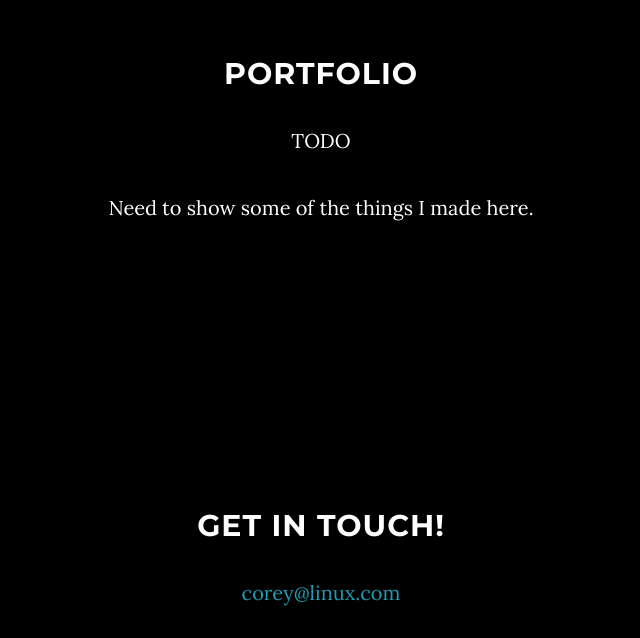
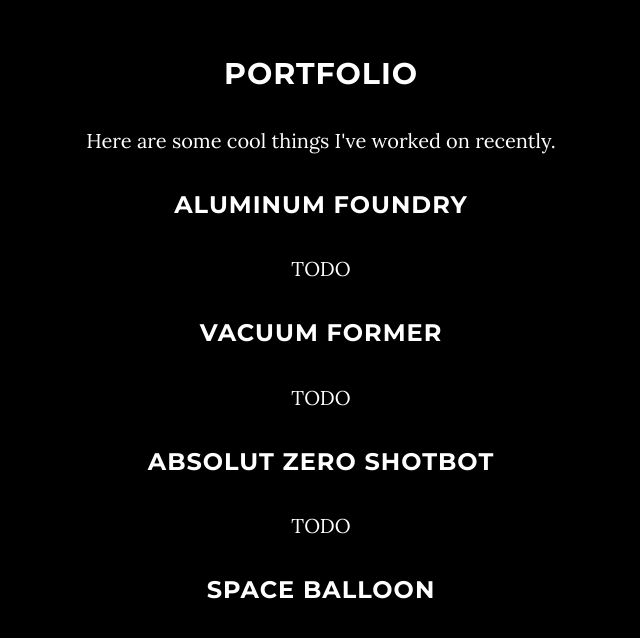
Before and after one commit to C-o-r-E/C-o-r-E.github.io, a plain HTML site: page index.html in a window 1280 px wide. Shown: the part 1870-2508 px from the top of the page, without its empty margins (319-959 px from the left). Drawn offline with Linux system fonts and the light colour scheme; some packages are replaced by stand-ins of ours.

Commit message:
added some project titles

```diff
--- a/index.html
+++ b/index.html
@@ -110,8 +110,19 @@
             <div class="container">
                 <div class="col-lg-8 col-lg-offset-2">
                     <h2>Portfolio</h2>
+                    <p>Here are some cool things I've worked on recently.</p>
+
+                    <h3>Aluminum Foundry</h3>
                     <p>TODO</p>
-                    <p>Need to show some of the things I made here.</p>
+
+                    <h3>Vacuum Former</h3>
+                    <p>TODO</p>
+
+                    <h3>Absolut Zero shotbot</h3>
+                    <p>TODO</p>
+
+                    <h3>Space Balloon</h3>
+
                 </div>
             </div>
         </div>
@@ -143,7 +154,7 @@
     <!-- Footer -->
     <footer>
         <div class="container text-center">
-            <p>Copyright &copy; Your Website 2014</p>
+            <p>Updated Jan 2015</p>
         </div>
     </footer>
 
```
